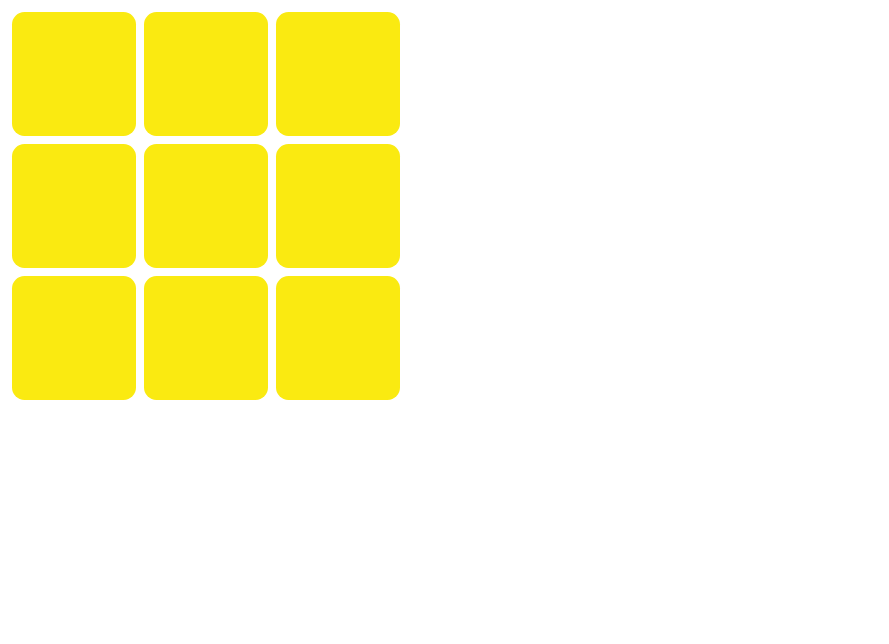
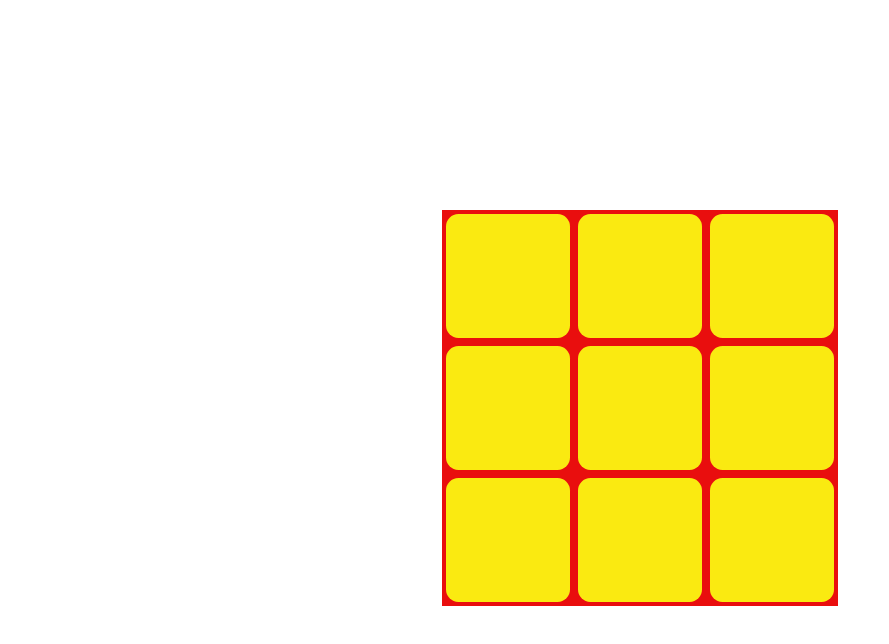
Before and after one commit to wjj161/JGGTEST, a plain HTML site: page index.html in a window 1280 px wide. Shown: the whole page, without its empty margins (0-889 px from the left). Drawn offline with Linux system fonts and the light colour scheme.

Commit message:
index.html

```diff
--- a/index.html
+++ b/index.html
@@ -7,7 +7,8 @@
   <link type="text/css" rel="stylesheet" href="11.css">
 </head>
 <body>
-    <div class="main">
+  <div class="pos">
+    <div class="main clearfix">
         <div class="box1"></div>
         <div class="box2"></div>
         <div class="box3"></div>
@@ -18,5 +19,6 @@
         <div class="box8"></div>
         <div class="box9"></div>
     </div>
+  </div>
 </body>
 </html>
```
